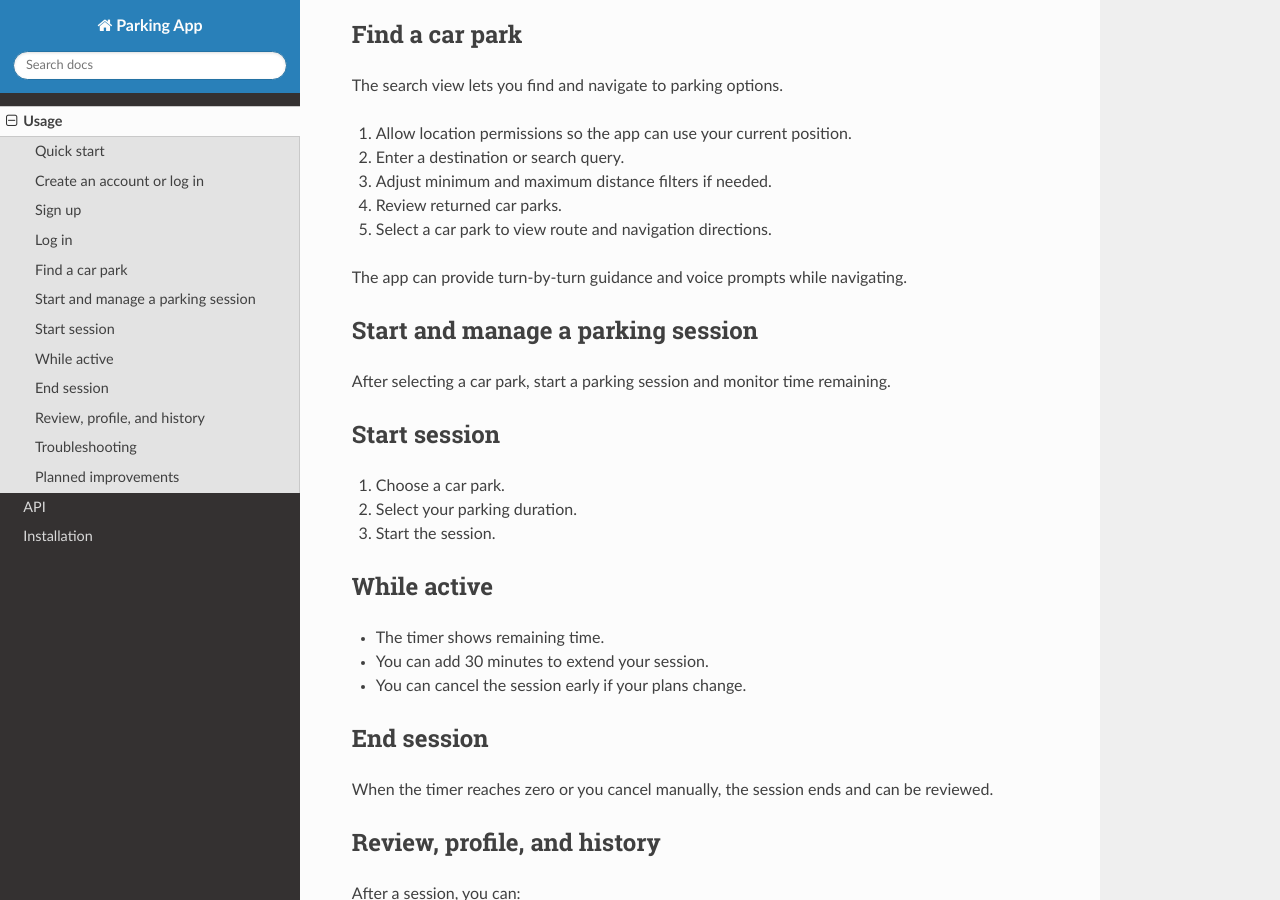
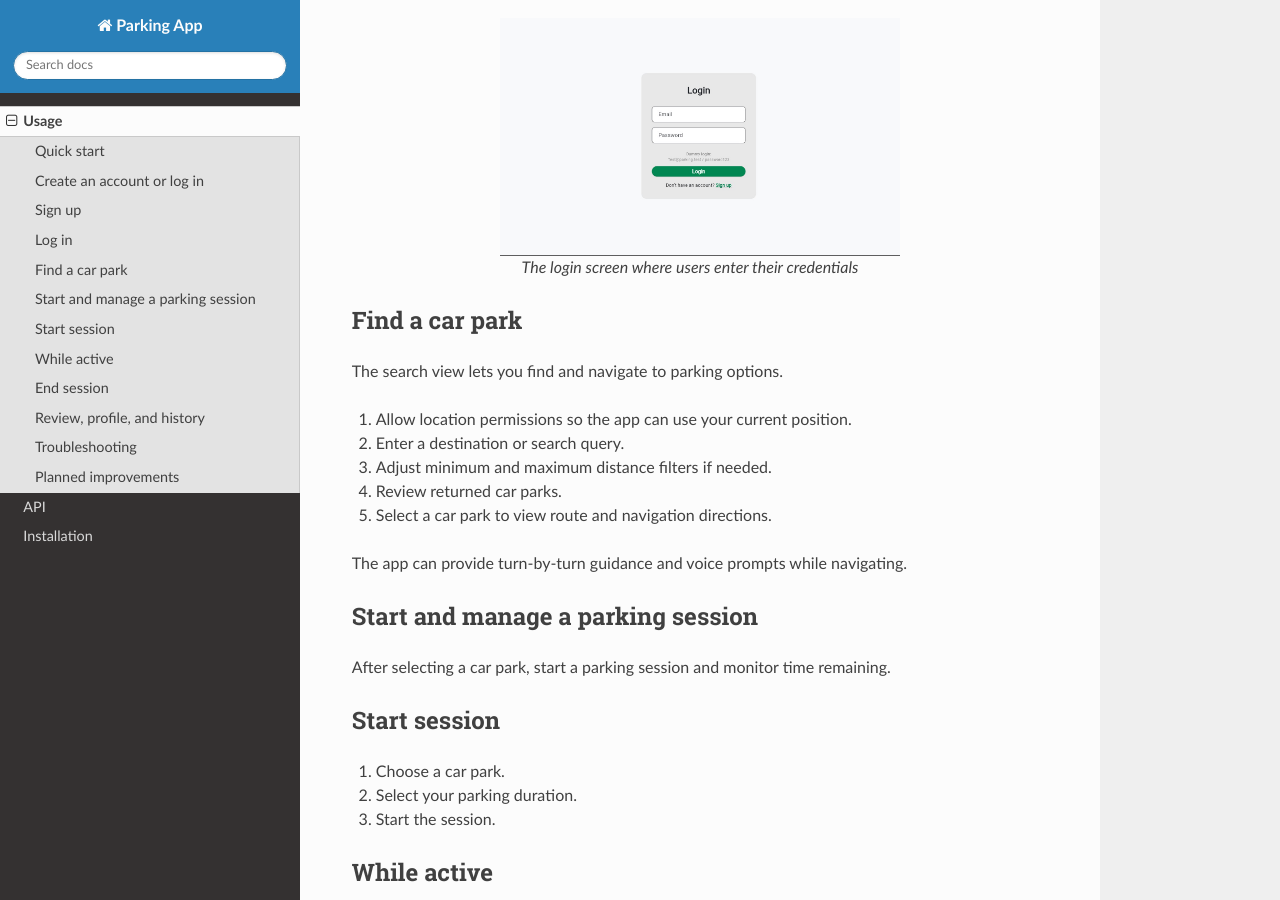
Before and after one commit to SETaP-2025-2026-Team-2a/documentation, a Sphinx documentation site: the page built from docs/source/usage.rst, in a window 1280 px wide and 900 px high, scrolled down 870 px. Built offline with Sphinx 7.4.7 and the Read the Docs theme 3.1.0, drawn with Linux system fonts in a browser that asks for light colours.

Commit message:
added screenshot for testing in usage
Co-authored-by: Copilot <copilot@github.com>

```diff
--- a/docs/source/usage.rst
+++ b/docs/source/usage.rst
@@ -32,6 +32,13 @@ Log in
 1. Enter your email and password.
 2. Tap **Log in**.
 3. After successful login, you will be taken to the main app view.
+
+.. figure:: images/login-screen.png
+   :alt: Login screen with email and password fields
+   :width: 400
+   :align: center
+
+   The login screen where users enter their credentials
 
 Find a car park
 ---------------
```
Also changed, not shown: docs/source/images/login-screen.png (added).
